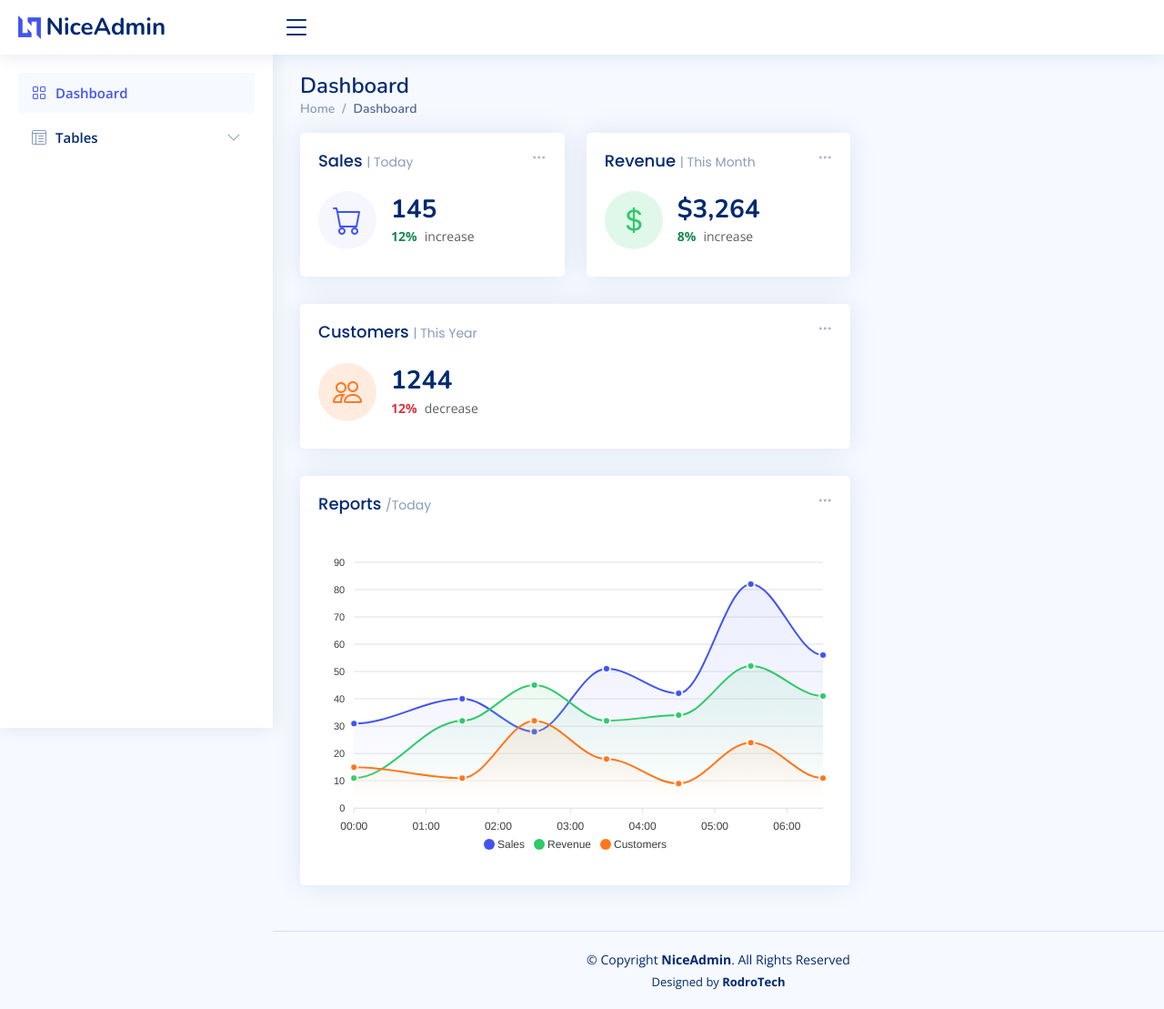
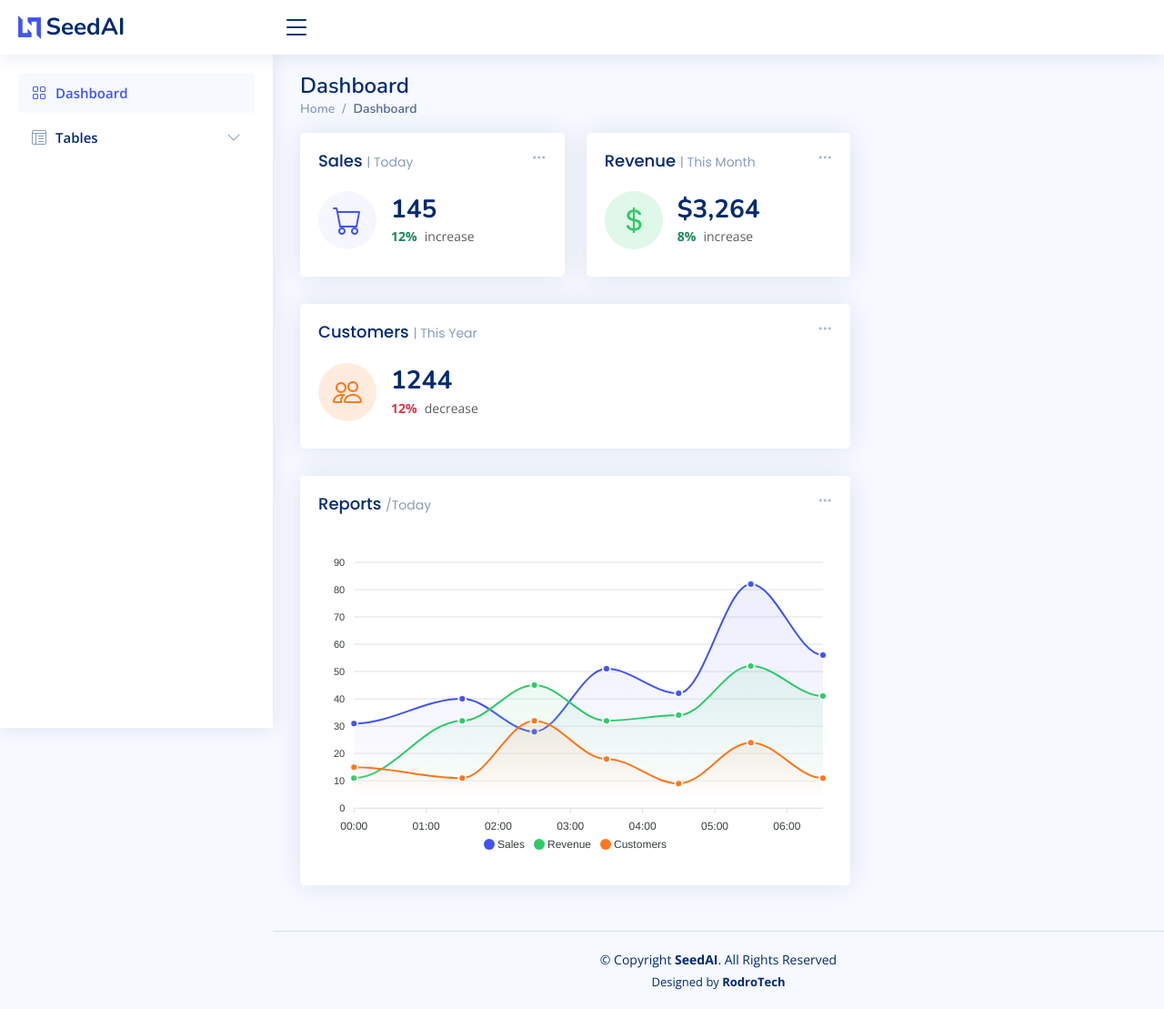
Before and after one commit to HackHarbour0501/Seed-ai, a Flask app: page / in a window 1280 px wide. Shown: the whole page at 91% size. Run offline with Flask 2, Linux system fonts and the light colour scheme; parts of the project's set-up code (start-up, migrations or seed data) failed here and were passed over; some libraries are stand-ins or nearby versions.

Commit message:
Update index.html

```diff
--- a/templates/index.html
+++ b/templates/index.html
@@ -5,7 +5,7 @@
   <meta charset="utf-8">
   <meta content="width=device-width, initial-scale=1.0" name="viewport">
 
-  <title>Dashboard - NiceAdmin Bootstrap Template</title>
+  <title>Dashboard</title>
   <meta content="" name="description">
   <meta content="" name="keywords">
 
@@ -41,7 +41,7 @@
     <div class="d-flex align-items-center justify-content-between">
       <a href="index.html" class="logo d-flex align-items-center">
         <img src="assets/img/logo.png" alt="">
-        <span class="d-none d-lg-block">NiceAdmin</span>
+        <span class="d-none d-lg-block">SeedAI</span>
       </a>
       <i class="bi bi-list toggle-sidebar-btn"></i>
     </div><!-- End Logo -->
@@ -296,12 +296,12 @@
   <!-- ======= Footer ======= -->
   <footer id="footer" class="footer">
     <div class="copyright">
-      &copy; Copyright <strong><span>NiceAdmin</span></strong>. All Rights Reserved
+      &copy; Copyright <strong><span>SeedAI</span></strong>. All Rights Reserved
     </div>
     <div class="credits">
       Designed by <a ><strong><span>RodroTech</span></strong></a>
     </div>
-  </footer><!-- End Footer -->
+  </footer>
 
   <a href="#" class="back-to-top d-flex align-items-center justify-content-center"><i
       class="bi bi-arrow-up-short"></i></a>
```
